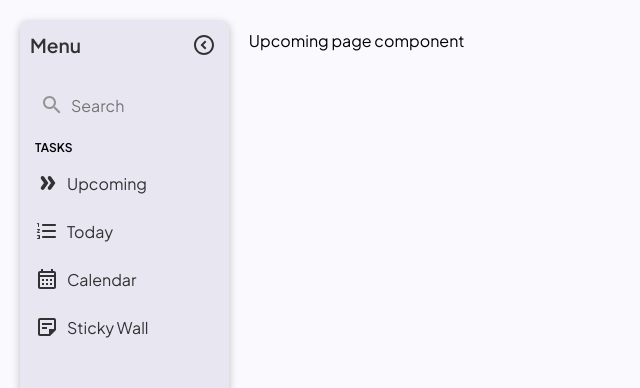
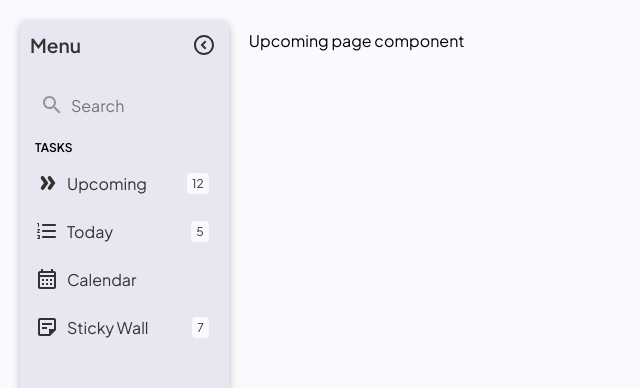
Before and after one commit to SkyHuss/todoList, a React (Vite) app: page / in a window 1280 px wide. Shown: the top 388 px of the page, without its empty margins (0-640 px from the left). Built offline with nearby package versions, Linux system fonts and the light colour scheme.

Commit message:
feat(sidebar-item): implement item notification design

```diff
--- a/src/components/Sidebar/SidebarItem/SidebarItem.css
+++ b/src/components/Sidebar/SidebarItem/SidebarItem.css
@@ -20,3 +20,20 @@
     font-weight: 700;
     box-shadow: rgba(0, 0, 0, 0.24) 0px 3px 8px;
 }
+
+.sidebar-item-container .item-content {
+    display: flex;
+    justify-content: space-between;
+    width: 100%;
+    padding-right: 5px;
+}
+
+.sidebar-item-container .item-content .notification {
+    background-color: var(--neutral-200);
+    border-radius: 4px;
+    padding: 0 5px;
+    font-size: 12px;
+    display: flex;
+    align-items: center;
+    justify-content: center;
+}
--- a/src/components/Sidebar/SidebarItem/SidebarItem.tsx
+++ b/src/components/Sidebar/SidebarItem/SidebarItem.tsx
@@ -6,7 +6,8 @@ import './SidebarItem.css'
 export interface SidebarItemType {
     label: string,
     icon: SvgIconComponent,
-    path: string
+    path: string,
+    notification: number,
 }
 
 interface Props {
@@ -31,7 +32,12 @@ export default function SidebarItem({item, isCollapsed}: Props) {
         >
             <Icon className='icon'/>
             {!isCollapsed &&
-                <div className="label">{item.label}</div>
+                <div className="item-content">
+                    <div className="label">{item.label}</div>
+                    {item.notification > 0 &&
+                        <div className="notification">{item.notification}</div>
+                    }
+                </div>
             }
         </NavLink>
     )
--- a/src/constants/Sidebar.ts
+++ b/src/constants/Sidebar.ts
@@ -2,8 +2,8 @@ import { DoubleArrowRounded, FormatListNumberedRounded, CalendarMonthOutlined, S
 import { SidebarItemType } from '../components/Sidebar/SidebarItem/SidebarItem';
 
 export const sidebarItems: SidebarItemType[] = [
-    { label: 'Upcoming', icon: DoubleArrowRounded, path: '/upcoming' },
-    { label: 'Today', icon: FormatListNumberedRounded, path: '/today' },
-    { label: 'Calendar', icon: CalendarMonthOutlined, path: '/calendar' },
-    { label: 'Sticky Wall', icon: StickyNote2Outlined, path: '/sticky-wall' }
+    { label: 'Upcoming', icon: DoubleArrowRounded, path: '/upcoming', notification: 12 },
+    { label: 'Today', icon: FormatListNumberedRounded, path: '/today', notification: 5 },
+    { label: 'Calendar', icon: CalendarMonthOutlined, path: '/calendar', notification: 0 },
+    { label: 'Sticky Wall', icon: StickyNote2Outlined, path: '/sticky-wall', notification: 7 }
 ];
```
Also changed, not shown: src/components/Sidebar/Sidebar.tsx (line endings or trailing spaces).
